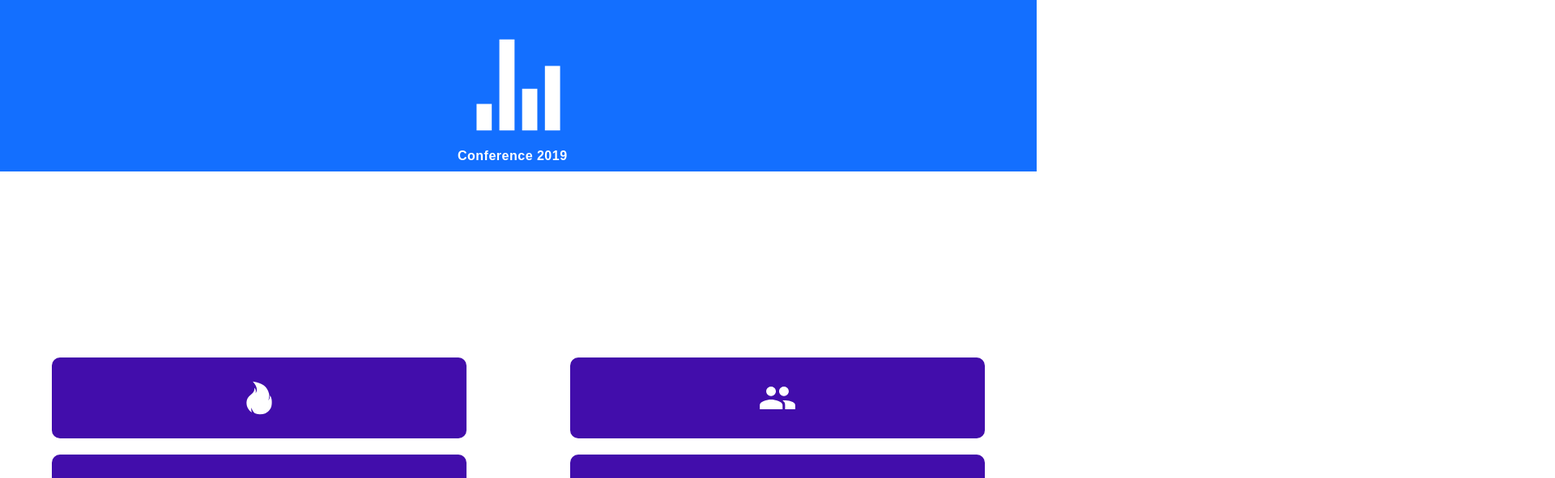
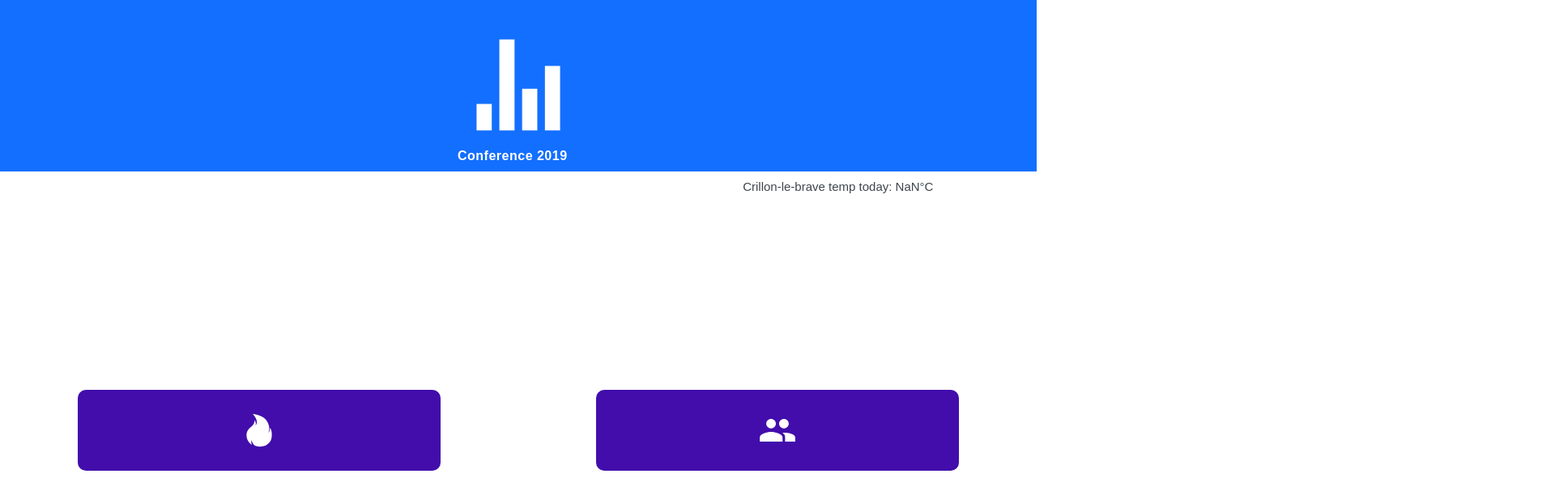
Before and after one commit to vhonebon1/love, a React (Create React App) app: page / in a window 1280 px wide. Shown: the top 591 px of the page at 81% size, 1920 px wide, since content can reach past the window. Built offline with nearby package versions, Linux system fonts and the light colour scheme; no server answers.

Commit message:
Start on weather ticker tape

```diff
--- a/src/components/matchMaker/headBlock.jsx
+++ b/src/components/matchMaker/headBlock.jsx
@@ -4,15 +4,6 @@ import QuestionMark from '../../images/question_mark.svg';
 import { formattedName } from '../../utils/formattedName';
 
 const HeadBlock = ({ person, matching }) =>
-  <div className="headBlock">
-    <div className={`headBlock__inner ${person && 'noBorder'}`}>
-      { person ?
-        <img className="headBlock__image" src={require(`../../images/faces/${person.name}.png`)}  alt="" />
-        : matching ? <Spinner />
-        : <img className="headBlock__questionMark" src={QuestionMark} alt="" />
-      }
-    </div>
-    { person && <h4>{formattedName(person.name)}</h4>}
-  </div>
+  <i className="fas fa-heart" style={{color:"green"}}></i>
 
 export default HeadBlock;
--- a/src/components/weather.jsx
+++ b/src/components/weather.jsx
@@ -34,14 +34,12 @@ class Weather extends React.Component {
     const { weatherDesc, temp, hasData } = this.state;
     return(
       <React.Fragment>
-        { hasData &&
-          <div className="weather">
-            <div className="weather__wrapper">
-              <div className="weather__temp">Crillon-le-brave temp today: {Math.floor(temp)}°C</div>
-              <img className="weather__icon" src={weatherDesc.includes('cloud') ? Cloudy : Sunny } />
-            </div>
+        <div class="ticker-wrap">
+          <div class="ticker">
+            <div class="ticker__item">{`Crillon-le-brave temp today: ${Math.floor(temp)}°C`}</div>
           </div>
-        }
+        </div>
+
       </React.Fragment>
     )
   }
--- a/src/stylesheets/mainNav.scss
+++ b/src/stylesheets/mainNav.scss
@@ -16,7 +16,7 @@
   justify-content: space-around;
   width: 50px;
   height: 100px;
-  flex: 0 0 40%;
+  flex: 0 0 35%;
   background-color: #420dab;
   border-radius: 10px;
   margin-bottom: 20px;
--- a/src/stylesheets/weather.scss
+++ b/src/stylesheets/weather.scss
@@ -1,18 +1,56 @@
-.weather {
-  display: flex;
-  flex-direction: column;
-  justify-content: space-around;
-  height: 50px;
+$duration: 20s;
+
+@-webkit-keyframes ticker {
+  0% {
+    -webkit-transform: translate3d(0, 0, 0);
+    transform: translate3d(0, 0, 0);
+    visibility: visible;
+  }
+  100% {
+    -webkit-transform: translate3d(-100%, 0, 0);
+    transform: translate3d(-100%, 0, 0);
+  }
 }
-.weather__wrapper {
-  display: flex;
-  justify-content: center;
+
+@keyframes ticker {
+  0% {
+    -webkit-transform: translate3d(0, 0, 0);
+    transform: translate3d(0, 0, 0);
+    visibility: visible;
+  }
+  100% {
+    -webkit-transform: translate3d(-100%, 0, 0);
+    transform: translate3d(-100%, 0, 0);
+  }
 }
-.weather__icon {
-  max-width: 20px;
-  margin-left: 15px;
+
+.ticker-wrap {
+  width: 100%;
+  overflow: hidden;
+  height: 30px;
+  margin-top: 10px;
+  padding-left: 100%;
+  box-sizing: content-box;
+  color: $grey-font;
+  .ticker {
+    display: inline-block;
+    height: 30px;
+    line-height: 15px;
+    white-space: nowrap;
+    padding-right: 100%;
+    box-sizing: content-box;
+    -webkit-animation-iteration-count: infinite;
+            animation-iteration-count: infinite;
+    -webkit-animation-timing-function: linear;
+            animation-timing-function: linear;
+   -webkit-animation-name: ticker;
+           animation-name: ticker;
+    -webkit-animation-duration: $duration;
+            animation-duration: $duration;
+    &__item {
+      display: inline-block;
+      padding: 0 2rem;
+      font-size: 15px;
+    }
+  }
 }
-.weather__desc, .weather__temp {
-  color: $grey-font;
-  text-align: center;
-}
```
